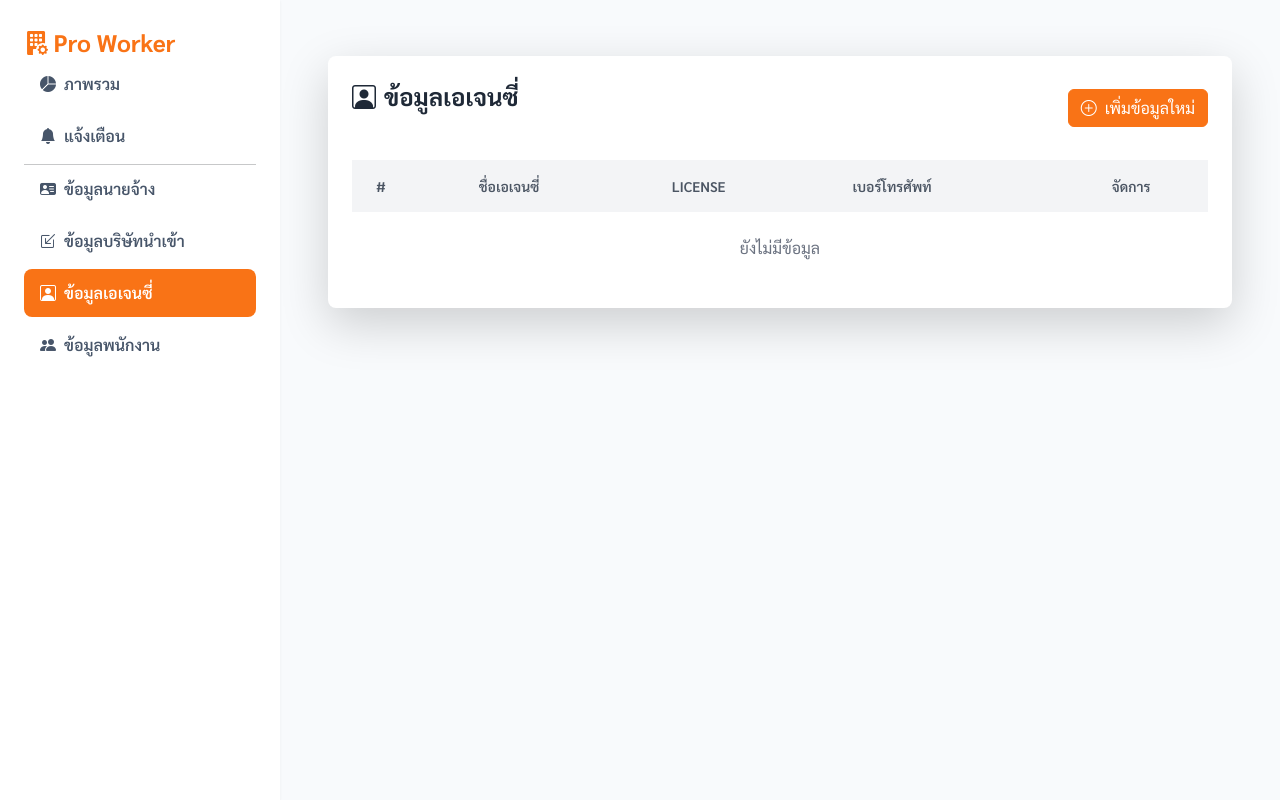
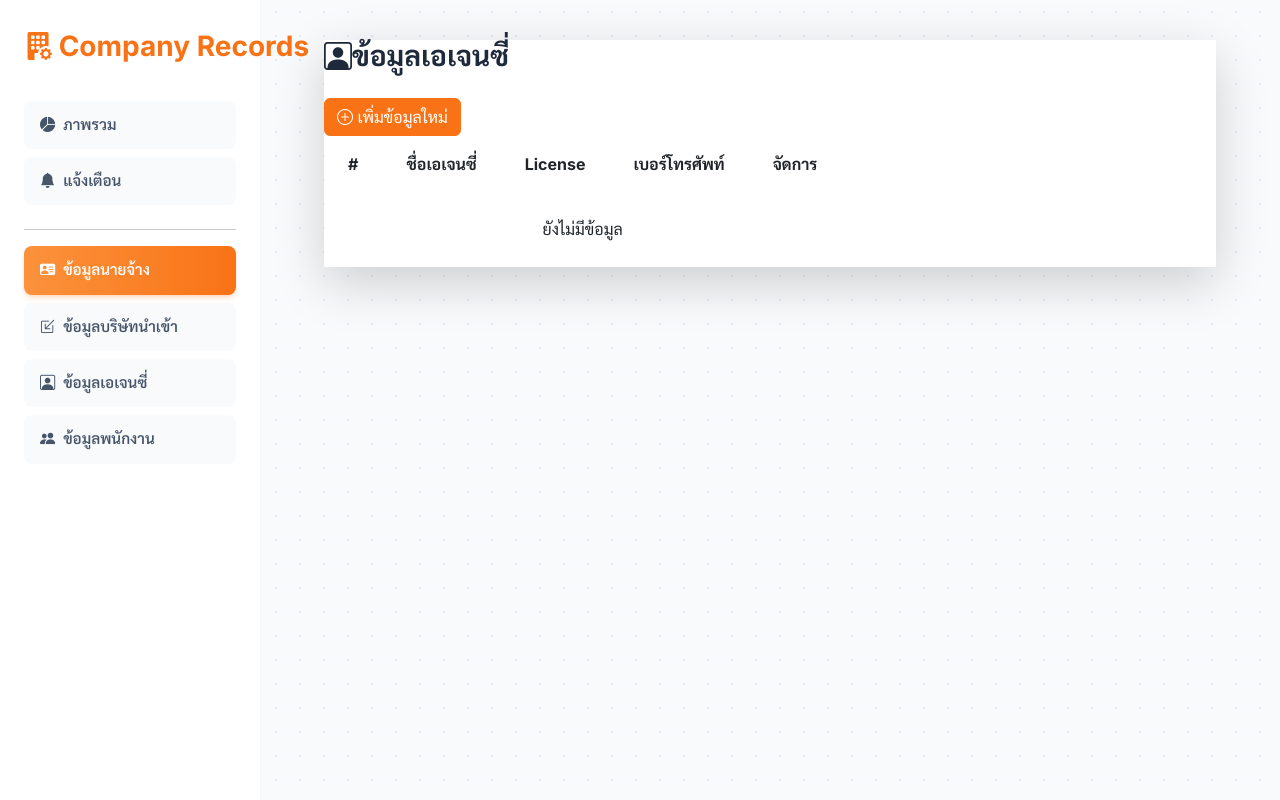
Before and after one commit to nongjossss-commits/pro-worker-labour-laravel, a Laravel app: page /agents in a window 1280 px wide. Run offline with Laravel 12, Linux system fonts and the light colour scheme; data that the repository does not hold is empty; some libraries are stand-ins or nearby versions.

Commit message:
feat: Create main Blade layout for the database system
This commit introduces the main application layout as a Blade template at `resources/views/layouts/app.blade.php`.

The layout is based on the design reference from `design_references/index.html`. It includes the common page structure, a persistent sidebar for navigation, and placeholders for dynamic content.

- Creates `resources/views/layouts/app.blade.php`.
- Copies the essential HTML structure, including the `<head>` section with CSS links and the main body structure.
- Integrates the full sidebar navigation (`<aside id="sidebar">`).
- Replaces the main content area with `@yield('content')` to allow child views to be injected.
- Includes `@stack('modals')` and `@stack('scripts')` for better modularity and page-specific additions.
- All assets (CSS/JS) are loaded from a CDN as per the reference design.

```diff
--- a/resources/views/layouts/app.blade.php
+++ b/resources/views/layouts/app.blade.php
@@ -1,105 +1,272 @@
 <!DOCTYPE html>
-<html lang="th">
+<html lang="en">
 <head>
     <meta charset="utf-8">
     <meta name="viewport" content="width=device-width, initial-scale=1.0">
 
-    <!-- CSRF Token -->
-    <meta name="csrf-token" content="{{ csrf_token() }}">
-
-    <title>Pro Worker Labour System</title>
+    <title>@yield('title', 'Company Records')</title>
 
     <link rel="preconnect" href="https://fonts.googleapis.com">
     <link rel="preconnect" href="https://fonts.gstatic.com" crossorigin>
+    <link href="https://fonts.googleapis.com/css2?family=Inter:wght@400;500;600;700&display=swap" rel="stylesheet">
     <link href="https://fonts.googleapis.com/css2?family=Sarabun:wght@400;500;600;700&display=swap" rel="stylesheet">
-    <link href="https://cdn.jsdelivr.net/npm/bootstrap@5.3.2/dist/css/bootstrap.min.css" rel="stylesheet">
+
+    <link href="https://cdn.jsdelivr.net/npm/bootstrap@5.3.2/dist/css/bootstrap.min.css" rel="stylesheet" integrity="sha384-T3c6CoIi6uLrA9TneNEoa7RxnatzjcDSCmG1MXxSR1GAsXEV/Dwwykc2MPK8M2HN" crossorigin="anonymous">
+
     <link rel="stylesheet" href="https://cdn.jsdelivr.net/npm/bootstrap-icons@1.11.3/font/bootstrap-icons.min.css">
-
-    {{-- Tailwind CSS for specific styling if needed --}}
-    <script src="https://cdn.tailwindcss.com"></script>
 
     <style>
         :root {
             --bs-primary: #F97316;
             --bs-primary-rgb: 249, 115, 22;
-            --bs-body-font-family: 'Sarabun', sans-serif;
-            --bs-body-bg: #f8fafc;
+            --bs-primary-dark: #EA580C;
+            --bs-primary-light: #FB923C;
+            --bs-body-font-family: 'Inter', 'Sarabun', sans-serif;
+            --bs-body-bg: #f8fafc; /* Fallback color */
             --bs-border-color: #e2e8f0;
         }
-        body { background-color: var(--bs-body-bg); }
-        .main-layout { display: flex; min-height: 100vh; }
+
+        body {
+            font-size: 1rem;
+            line-height: 1.6;
+            background-color: var(--bs-body-bg);
+            background-image: radial-gradient(var(--bs-border-color) 1px, transparent 1px);
+            background-size: 1.5rem 1.5rem;
+            background-attachment: fixed;
+        }
+
+        .btn-primary {
+            --bs-btn-bg: var(--bs-primary);
+            --bs-btn-border-color: var(--bs-primary);
+            --bs-btn-hover-bg: var(--bs-primary-dark);
+            --bs-btn-hover-border-color: var(--bs-primary-dark);
+            --bs-btn-active-bg: var(--bs-primary-dark);
+            --bs-btn-active-border-color: var(--bs-primary-dark);
+            --bs-btn-focus-shadow-rgb: var(--bs-primary-rgb);
+        }
+
+        .content-section {
+            background-color: #ffffff;
+            border-radius: 0.75rem;
+            border: 1px solid var(--bs-border-color);
+            box-shadow: 0 1px 3px 0 rgb(0 0 0 / 0.07), 0 1px 2px -1px rgb(0 0 0 / 0.07);
+        }
+        .form-label {
+            font-weight: 500;
+            color: #475569;
+            font-size: 0.95rem;
+        }
+        .address-card, .employee-card {
+            background-color: #f8fafc;
+            border: 1px solid var(--bs-border-color);
+            border-radius: 0.5rem;
+            padding: 1rem;
+            transition: all 0.3s ease-in-out;
+        }
+        .employee-card.highlight {
+            background-color: #fffbeb;
+            border-color: var(--bs-primary-light);
+            box-shadow: 0 0 0 2px var(--bs-primary-light);
+        }
+        .address-card p, .employee-card p {
+            font-size: 0.9rem;
+            line-height: 1.5;
+            margin-bottom: 0.25rem;
+        }
+        .address-card p.small, .employee-card p.small {
+            font-size: 0.85rem;
+        }
+        select:disabled, input:disabled, textarea:disabled, input:read-only, textarea:read-only {
+            background-color: #e9ecef;
+        }
+
+        .main-layout {
+            display: flex;
+            min-height: 100vh;
+        }
+
         #sidebar {
-            width: 280px;
+            width: 260px;
             background-color: #ffffff;
             box-shadow: 0 1px 3px rgba(0,0,0,.05);
             padding: 1.5rem;
+            display: flex;
+            flex-direction: column;
             flex-shrink: 0;
         }
-        #sidebar .navbar-brand { font-weight: 700; color: var(--bs-primary); margin-bottom: 2rem; }
-        .nav-item.active .nav-link {
-            background-color: var(--bs-primary);
-            color: white !important;
+
+        #sidebar .navbar-brand {
+            font-weight: 700;
+            color: var(--bs-primary);
+            margin-bottom: 2rem;
+            text-align: center;
+            font-size: 1.75rem !important;
+        }
+
+        #sidebar .list-group-item {
+            border: none;
+            padding: 0.75rem 1rem;
+            margin-bottom: 0.5rem;
             border-radius: 0.5rem;
+            font-weight: 600;
+            color: #475569;
+            transition: background-color 0.2s ease-in-out, color 0.2s ease-in-out;
+            font-size: 0.95rem;
         }
-        .nav-link {
-            color: #475569;
+
+        #sidebar .list-group-item.active {
+            background-color: var(--bs-primary-light);
+            color: #ffffff;
+            background-image: linear-gradient(to right, var(--bs-primary-light), var(--bs-primary));
+            box-shadow: 0 4px 6px -1px rgba(249, 115, 22, 0.2), 0 2px 4px -2px rgba(249, 115, 22, 0.2);
+        }
+
+        #sidebar .list-group-item:hover:not(.active) {
+            background-color: #f1f5f9;
+            color: #1e293b;
+        }
+
+        #sidebar .list-group-item .badge {
+            transition: background-color 0.3s ease;
+        }
+
+        #main-content {
+            flex-grow: 1;
+            padding: 2.5rem;
+            overflow-y: auto;
+        }
+
+        .table thead {
+            --bs-table-bg: #f8fafc;
+            color: #64748b;
+            text-transform: uppercase;
+            font-size: 0.75rem;
+            letter-spacing: 0.05em;
             font-weight: 600;
+        }
+        .table tbody td {
+            font-size: 0.9rem;
+        }
+
+        h2 {
+            font-weight: 700;
+            color: #1e293b;
+            font-size: 1.75rem;
+        }
+        h5.modal-title, h5.card-title {
+            font-size: 1.15rem;
+        }
+        .notification-item {
+            border-left-width: 4px;
+            border-left-style: solid;
             padding: 0.75rem 1rem;
-            margin-bottom: 0.25rem;
         }
-        .nav-link:hover {
-             background-color: #f1f5f9;
-             border-radius: 0.5rem;
+        .notification-item > .d-flex {
+            align-items: center !important;
         }
-        #main-content { flex-grow: 1; padding: 1.5rem; }
-        h2 { font-weight: 700; color: #1e293b; }
-        .btn-primary {
-            background-color: var(--bs-primary);
+        .notification-item .alert-heading {
+            font-size: 1rem;
+            margin-bottom: 0.1rem !important;
+        }
+        .notification-item p {
+            font-size: 0.85rem;
+            margin-bottom: 0.1rem !important;
+        }
+        .notification-item .badge {
+            font-size: 0.7rem;
+        }
+        .alert-secondary.notification-item { border-left-color: var(--bs-secondary); }
+        .alert-warning.notification-item { border-left-color: var(--bs-warning); }
+        .alert-danger.notification-item { border-left-color: var(--bs-danger); }
+        .alert-dark.notification-item { border-left-color: var(--bs-dark); }
+        .alert-info.notification-item { border-left-color: var(--bs-info); }
+
+        .nav-tabs .nav-link {
+            color: #64748b;
+        }
+        .nav-tabs .nav-link.active {
+            color: var(--bs-primary);
             border-color: var(--bs-primary);
+            border-bottom-color: transparent;
+        }
+        .flag-icon {
+            width: 20px;
+            height: auto;
+            margin-left: 8px;
+            vertical-align: middle;
+        }
+        .native-lang {
+            font-size: 0.9em;
+            color: #64748b;
+            margin-left: 4px;
+        }
+        .employee-photo-thumb {
+            width: 48px;
+            height: 48px;
+            object-fit: cover;
+            border-radius: 50%;
+            margin-right: 1rem;
+            background-color: #e2e8f0;
+        }
+        .employee-photo-preview {
+            width: 120px;
+            height: 120px;
+            object-fit: cover;
+            border-radius: 0.5rem;
+            border: 1px solid var(--bs-border-color);
+            background-color: #f8fafc;
+        }
+        .file-upload-display {
+            font-size: 0.85rem;
+        }
+        .file-upload-display a {
+            font-weight: 500;
+        }
+        .step-item {
+            display: flex;
+            align-items: center;
+            gap: 1rem;
+            padding: 0.75rem;
+            border-radius: 0.375rem;
+            background-color: #f8fafc;
+            border: 1px solid var(--bs-border-color);
+        }
+        .step-item.completed {
+            background-color: #f0fdf4;
+            border-color: #bbf7d0;
         }
     </style>
+    @stack('styles')
 </head>
 <body>
+
     <div class="main-layout">
         <aside id="sidebar">
-            <a class="navbar-brand fs-4" href="/"><i class="bi bi-building-fill-gear"></i> Pro Worker</a>
-            <ul class="nav flex-column">
-                <li class="nav-item">
-                    <a class="nav-link" href="#"><i class="bi bi-pie-chart-fill me-2"></i>ภาพรวม</a>
-                </li>
-                <li class="nav-item">
-                    <a class="nav-link" href="#"><i class="bi bi-bell-fill me-2"></i>แจ้งเตือน</a>
-                </li>
+            <a class="navbar-brand fs-4" href="#"><i class="bi bi-building-fill-gear"></i> Company Records</a>
+            <div class="list-group" id="main-nav">
+                <a href="#dashboard-pane" class="list-group-item list-group-item-action" data-bs-toggle="pane"><i class="bi bi-pie-chart-fill me-2"></i>ภาพรวม</a>
+                <a href="#notification-pane" class="list-group-item list-group-item-action d-flex justify-content-between align-items-center" data-tab-target="90day-tab">
+                    <span><i class="bi bi-bell-fill me-2"></i>แจ้งเตือน</span>
+                    <span class="badge bg-danger rounded-pill" id="notification-total-badge" style="display: none;"></span>
+                </a>
                 <hr>
+                <a href="#employer-system-pane" id="nav-employer-system-pane" class="list-group-item list-group-item-action active" data-bs-toggle="pane"><i class="bi bi-person-vcard-fill me-2"></i>ข้อมูลนายจ้าง</a>
+                <a href="#importer-system-pane" class="list-group-item list-group-item-action" data-bs-toggle="pane"><i class="bi bi-box-arrow-in-down-left me-2"></i>ข้อมูลบริษัทนำเข้า</a>
+                <a href="#agent-system-pane" class="list-group-item list-group-item-action" data-bs-toggle="pane"><i class="bi bi-person-square me-2"></i>ข้อมูลเอเจนซี่</a>
+                <a href="#delegate-system-pane" class="list-group-item list-group-item-action" data-bs-toggle="pane"><i class="bi bi-people-fill me-2"></i>ข้อมูลพนักงาน</a>
+            </div>
+        </aside>
 
-                <li class="nav-item {{ request()->routeIs('employers.*') ? 'active' : '' }}">
-                    <a class="nav-link" href="{{ route('employers.index') }}">
-                        <i class="bi bi-person-vcard-fill me-2"></i>ข้อมูลนายจ้าง
-                    </a>
-                </li>
-                <li class="nav-item {{ request()->routeIs('importers.*') ? 'active' : '' }}">
-                    <a class="nav-link" href="{{ route('importers.index') }}">
-                        <i class="bi bi-box-arrow-in-down-left me-2"></i>ข้อมูลบริษัทนำเข้า
-                    </a>
-                </li>
-
-                <li class="nav-item {{ request()->routeIs('agents.*') ? 'active' : '' }}">
-                    <a class="nav-link" href="{{ route('agents.index') }}">
-                        <i class="bi bi-person-square me-2"></i>ข้อมูลเอเจนซี่
-                    </a>
-                </li>
-
-                <li class="nav-item {{ request()->routeIs('delegates.*') ? 'active' : '' }}">
-                    <a class="nav-link" href="{{ route('delegates.index') }}">
-                        <i class="bi bi-people-fill me-2"></i>ข้อมูลพนักงาน
-                    </a>
-                </li>
-            </ul>
-        </aside>
         <main id="main-content">
             @yield('content')
         </main>
     </div>
-    <script src="https://cdn.jsdelivr.net/npm/bootstrap@5.3.2/dist/js/bootstrap.bundle.min.js"></script>
+
+    @stack('modals')
+
+    <script src="https://cdn.jsdelivr.net/npm/bootstrap@5.3.2/dist/js/bootstrap.bundle.min.js" integrity="sha384-C6RzsynM9kWDrMNeT87bh95OGNyZPhcTNXj1NW7RuBCsyN/o0jlpcV8Qyq46cDfL" crossorigin="anonymous"></script>
+    <script src="https://cdn.jsdelivr.net/npm/chart.js"></script>
+
+    @stack('scripts')
 </body>
 </html>
```
